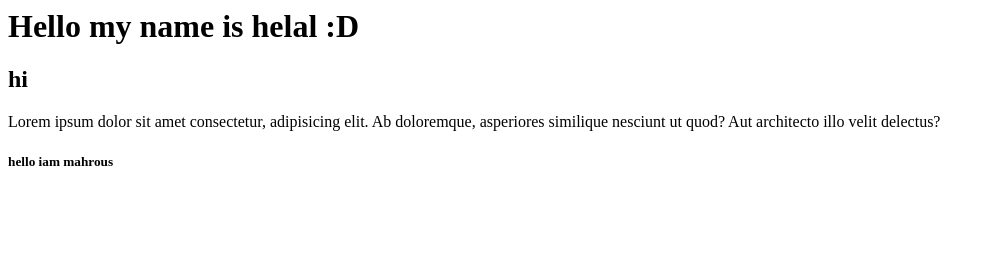
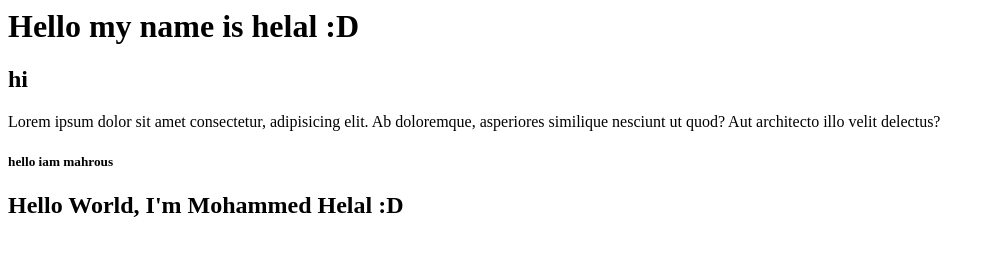
Before and after one commit to mahmoud-mahrous/Route-Angular-nodeJs, a plain HTML site: page index.html in a window 1280 px wide. Shown: the whole page, without its empty margins (0-995 px from the left). Drawn offline with Linux system fonts and the light colour scheme.

Commit message:
updated my note :D
updated my note

```diff
--- a/index.html
+++ b/index.html
@@ -7,5 +7,6 @@
 
         <p>Lorem ipsum dolor sit amet consectetur, adipisicing elit. Ab doloremque, asperiores similique nesciunt ut quod? Aut architecto illo velit delectus?</p>
    <h5>hello iam mahrous</h5>
+   <h2>Hello World, I'm Mohammed Helal :D</h2>
     </body>
 </html>
```
